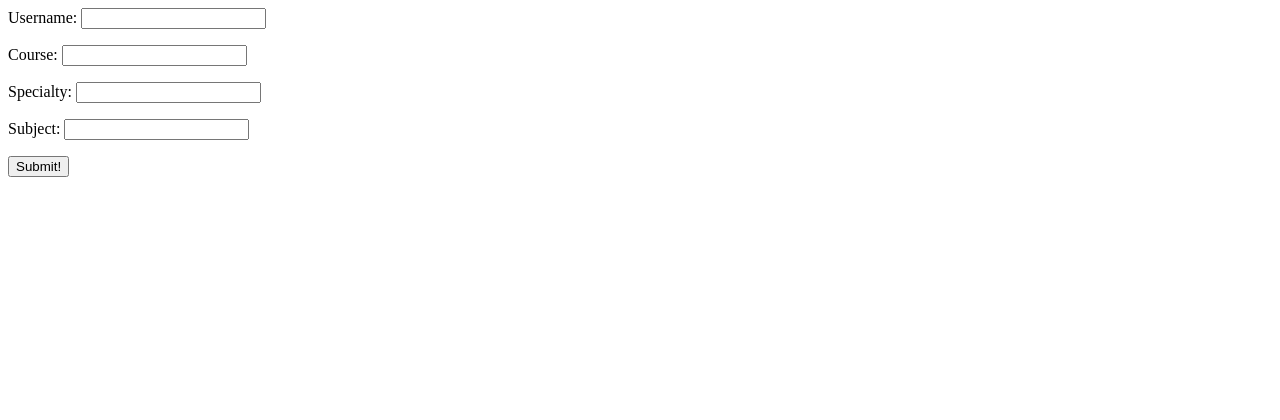
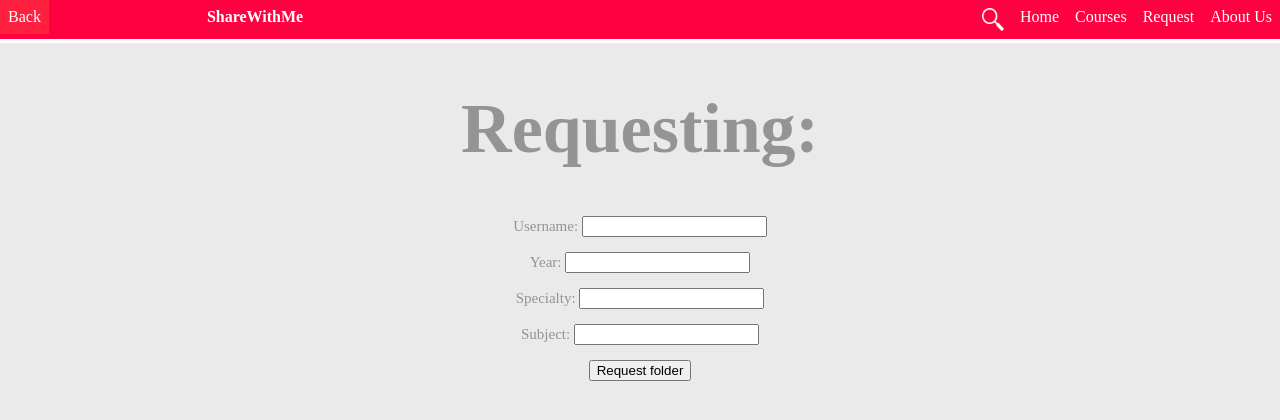
Before and after one commit to hpmalinova/Share-with-me, a Django app: page /request/ in a window 1280 px wide. Shown: the top 420 px of the page. Run offline with Django 3.2, Linux system fonts and the light colour scheme.

Commit message:
Fixed RequestForm

```diff
--- a/share_with_me/drive/models.py
+++ b/share_with_me/drive/models.py
@@ -11,7 +11,7 @@ class Courses(models.Model):
     path = models.TextField(primary_key=True, blank=True)
 
     def save(self, *args, **kwargs):
-        self.path = f'{self.course}/{self.specialty}/{self.subject}/'
+        self.path = f'{self.course}/{self.specialty}/{self.subject}'
         super().save(*args, **kwargs)
 
 
--- a/share_with_me/drive/templates/images/base.html
+++ b/share_with_me/drive/templates/images/base.html
@@ -15,7 +15,7 @@
             <li style="float: left; "><a href="javascript:history.back()">Back</a></li>
             <li style="float:left; padding-left: 150px; font-weight: bold;"><a href="{% url 'drive:home:base' %}">ShareWithMe</a></li>
             <li><a href="{% url 'drive:info:about' %}">About Us</a></li>
-            <li><a href="{% url 'drive:home:request_folder' %}">Request</a></li>
+            <li><a href="{% url 'drive:request:request_folder' %}">Request</a></li>
             <li><a href="{% url 'drive:images:courses' %}">Courses</a></li>
             <li><a href="{% url 'drive:home:base' %}">Home</a></li>
             <li><a href="{% url 'drive:home:base' %}"><img src="/static/mg.png" alt="Search" width="22.5" height="22.5"></a></li>
--- a/share_with_me/drive/templates/images/list.html
+++ b/share_with_me/drive/templates/images/list.html
@@ -3,7 +3,7 @@
 <div class="courses">
     <ul class="center sharewithme">
         <h1>{{course.subject}} files</h1>
-        <p style="text-align:right"><a href="{% url 'drive:images:upload_file' path %}">Upload file</a></p>
+        <h2 style="font-size:25px;"><a href="{% url 'drive:images:upload_file' path %}">Upload file</a></h2>
         {% if images %}
             {% for image in images %}
                 <li style="position:static;display:inline-table;"><a href="{% url 'drive:images:detail' path image.id %}">{{ image.image_tag }}</a></li>
--- a/share_with_me/drive/templates/images/request_folder.html
+++ b/share_with_me/drive/templates/images/request_folder.html
@@ -1,5 +1,29 @@
-<form method="POST">
-            {% csrf_token %}
-            {{ form.as_p }}
-            <button type="submit">Submit!</button>
+{% extends "images/base.html" %} {% block content %}
+<div class="courses">
+
+        <h1>Requesting:</h1>
+        <form method="POST" enctype="multipart/form-data">
+        <div class="center">
+            <div class="courses">
+                {% csrf_token %}
+                <p><label for="id_username">Username:</label>
+                <input  type="text" id="id_username" name="id_username"/></p>
+
+                <p><label for="id_course">Year:</label>
+                <input  type="text" id="id_course" name="id_course"/></p>
+
+                <p><label for="id_specialty">Specialty:</label>
+                <input  type="text" id="id_specialty" name="id_specialty"/></p>
+
+                <p><label for="id_subject">Subject:</label>
+                <input  type="text" id="id_subject" name="id_subject"/></p>
+
+            </div>
+        </div>
+        <div class="center">
+            <button type="submit">Request folder</button>
+        </div>
         </form>
+
+</div>
+{% endblock %}
--- a/share_with_me/drive/urls.py
+++ b/share_with_me/drive/urls.py
@@ -34,5 +34,5 @@ urlpatterns = [
     path('', include((images_patterns, 'images'))),
     path('home/', include((home_patterns, 'home'))),
     path('about-us/', include((about_patterns, 'info'))),
-    path('request/', include((request_patterns, 'request_folder'))),
+    path('request/', include((request_patterns, 'request'))),
 ]
--- a/share_with_me/drive/views/images.py
+++ b/share_with_me/drive/views/images.py
@@ -238,7 +238,7 @@ def request_folder(request):
             print('COURSE', course)
             if not course:
                 instance.save()
-                return redirect(reverse('drive:images:base'))
+                return redirect(reverse('drive:home:base'))
         else:
             return render(
                 request,
```
